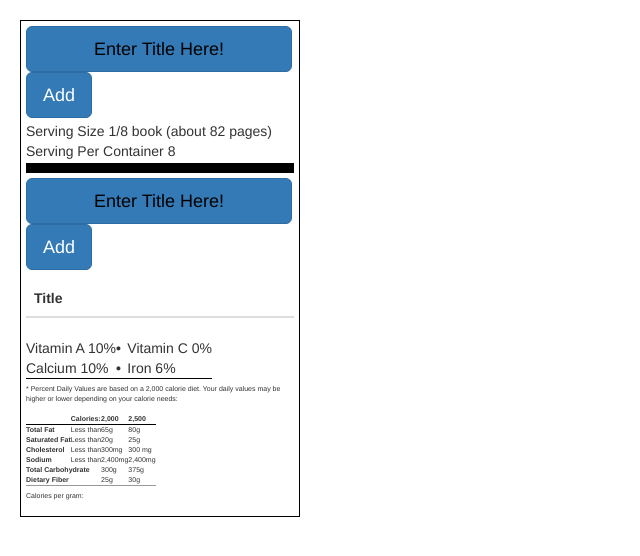
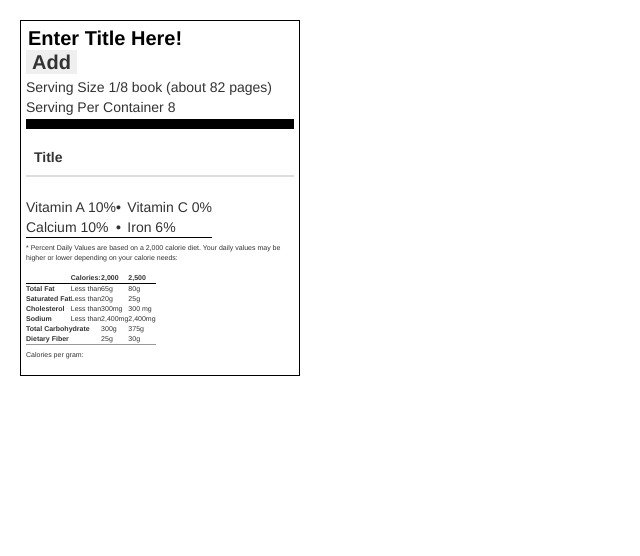
Before and after one commit to code2014account/BookClub, a plain HTML site: page index.html in a window 1280 px wide. Shown: the whole page, without its empty margins (0-640 px from the left). Drawn offline with nearby package versions, Linux system fonts and the light colour scheme.

Commit message:
Nutritious

```diff
--- a/index.html
+++ b/index.html
@@ -22,8 +22,8 @@
   <section class="performance-facts">
     <header class="performance-facts__header">
       <h1 class="performance-facts__title"><form action="javascript:void(0);" method="POST" onsubmit="bookshelf.Add()">
-        <input type="text" id="a-book" class="btn btn-primary btn-lg outline" placeholder="Enter Title Here!">
-        <input type="submit" id="a-button" class="btn btn-primary btn-lg outline" value ="Add">
+        <input type="text" id="a-book" class=class="performance-facts__title" placeholder="Enter Title Here!">
+        <input type="submit" id="a-button" class=class="performance-facts__title" value ="Add">
       </form>
       <div>
 
@@ -36,22 +36,6 @@
       <p>Serving Size 1/8 book (about 82 pages)</p>
       <p>Serving Per Container 8</p>
     </header>
-   <div class="centerform">
-      <form action="javascript:void(0);" method="POST" onsubmit="bookshelf.Add()">
-        <input type="text" id="a-book" class="btn btn-primary btn-lg outline" placeholder="Enter Title Here!">
-        <input type="submit" id="a-button" class="btn btn-primary btn-lg outline" value ="Add">
-      </form>
-      <div>
-
-      <div id="impala" role="aria-hidden">
-        <form action="javascript:void(0);" method="POST" id="saveEdit">
-        <input type="text" id="edit-book">
-        <input type="submit" value="Edit" /> <a onclick="closeInput()" aria-label="Close">&#10006;</a>
-        </form>
-      </div>
-
-
-
       <p id="bookcounter"></p>
 
       <table id="bcID" title="Library" class="table table-hover">
--- a/styles/main.css
+++ b/styles/main.css
@@ -7,6 +7,15 @@ html {
 
 #impala{
   display: none;
+}
+
+
+#a-book {
+  border: 0;
+}
+
+#a-button {
+  border: 0;
 }
 
 ::-webkit-input-placeholder {
```
